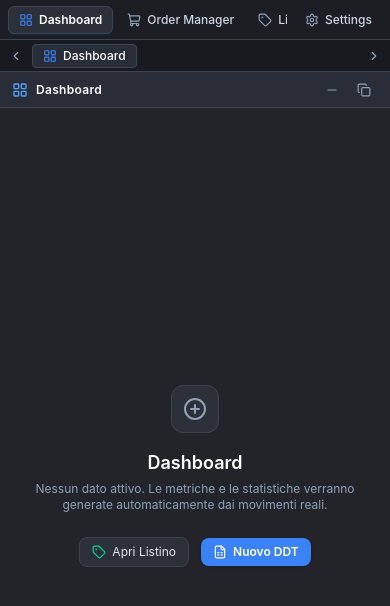
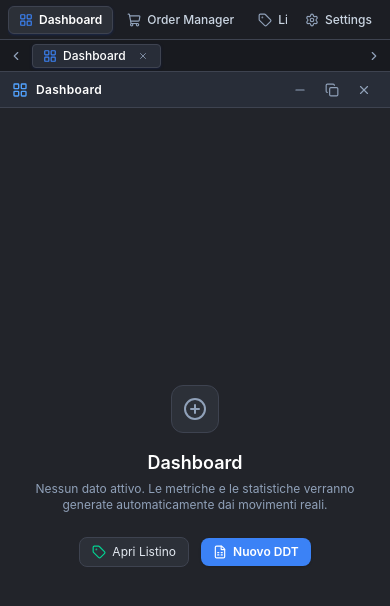
Before and after one commit to BricoC/Last, a React (Vite) app: page / in a window 390 px wide. Shown: the top 606 px of the page. Built offline with nearby package versions, Linux system fonts and the light colour scheme.

Commit message:
feat(desktop): restore close button X, add horizontal split, and implement Windows 11 Aero snap ghost preview with mouseup docking

```diff
--- a/src/shared/components/desktop/DesktopWindow.tsx
+++ b/src/shared/components/desktop/DesktopWindow.tsx
@@ -239,8 +239,7 @@ export const DesktopWindow: React.FC<DesktopWindowProps> = ({ window: win, rende
             {win.isMaximized ? <Copy className="w-3.5 h-3.5" /> : <Square className="w-3 h-3" />}
           </button>
 
-          {/* Chiudi Finestra */}
-          {win.closable && (
+          {/* Chiudi Finestra (sempre presente su tutte le finestre) */}
           <button
             type="button"
             onClick={(e) => {
@@ -252,7 +251,6 @@ export const DesktopWindow: React.FC<DesktopWindowProps> = ({ window: win, rende
           >
             <X className="w-3.5 h-3.5" />
           </button>
-          )}
         </div>
       </div>
 
--- a/src/shared/components/desktop/DesktopWorkspace.tsx
+++ b/src/shared/components/desktop/DesktopWorkspace.tsx
@@ -8,12 +8,25 @@ interface DesktopWorkspaceProps {
 }
 
 export const DesktopWorkspace: React.FC<DesktopWorkspaceProps> = ({ renderContent }) => {
-  const { windows, draggingWindowId, activeWindowId } = useWindowStore();
+  const { windows, draggingWindowId, activeWindowId, snapPreviewBounds } = useWindowStore();
 
   return (
     <div className="flex-1 relative w-full h-full overflow-hidden bg-[var(--background)] cursor-default">
       {/* Sfondo del Desktop con watermark discreto */}
       <div className="absolute inset-0 pointer-events-none bg-[radial-gradient(#3e4350_1px,transparent_1px)] [background-size:24px_24px] opacity-20" />
+
+      {/* Anteprima Istantanea Trasparente (Snap Ghost Preview stile Windows 11 - Punto 3) */}
+      {snapPreviewBounds && (
+        <div
+          style={{
+            left: `${snapPreviewBounds.x}px`,
+            top: `${snapPreviewBounds.y}px`,
+            width: `${snapPreviewBounds.width}px`,
+            height: `${snapPreviewBounds.height}px`,
+          }}
+          className="absolute z-[9985] rounded-xl bg-blue-500/25 border-2 border-blue-400 backdrop-blur-sm shadow-[0_0_28px_rgba(59,130,246,0.4)] transition-all duration-150 pointer-events-none"
+        />
+      )}
 
       {/* Flyout di Snap Layout Windows 11 in alto al centro */}
       <WindowsSnapFlyout targetWindowId={draggingWindowId || activeWindowId} />
--- a/src/shared/components/desktop/WindowsSnapFlyout.tsx
+++ b/src/shared/components/desktop/WindowsSnapFlyout.tsx
@@ -7,7 +7,7 @@ interface WindowsSnapFlyoutProps {
 }
 
 export const WindowsSnapFlyout: React.FC<WindowsSnapFlyoutProps> = ({ targetWindowId }) => {
-  const { snapWindowToSlot, isSnapFlyoutVisible, setSnapFlyoutVisible } = useWindowStore();
+  const { snapWindowToSlot, isSnapFlyoutVisible, setSnapFlyoutVisible, setHoveredSnapSlot } = useWindowStore();
 
   if (!isSnapFlyoutVisible || !targetWindowId) return null;
 
@@ -15,15 +15,27 @@ export const WindowsSnapFlyout: React.FC<WindowsSnapFlyoutProps> = ({ targetWind
     snapWindowToSlot(targetWindowId, slot);
   };
 
+  const slotProps = (slot: SnapSlotType, title: string) => ({
+    onMouseEnter: () => setHoveredSnapSlot(slot),
+    onMouseLeave: () => setHoveredSnapSlot(null),
+    onMouseUp: () => handleSelectSlot(slot),
+    onClick: () => handleSelectSlot(slot),
+    title,
+    className: "rounded bg-[#383b45] border border-[#4e5362] hover:bg-[#0078d4] hover:border-sky-300 transition-all cursor-default",
+  });
+
   return (
     <>
-      {/* Backdrop invisibile per chiudere il menu se si clicca fuori */}
+      {/* Backdrop invisibile per chiudere il menu se si rilascia o clicca fuori */}
       <div
-        onClick={() => setSnapFlyoutVisible(false)}
+        onClick={() => {
+          setSnapFlyoutVisible(false);
+          setHoveredSnapSlot(null);
+        }}
         className="fixed inset-0 z-[9990] bg-black/10"
       />
 
-      {/* Flyout di Snap Layouts (Stile Windows 11 nativo, ancorato al bordo superiore) */}
+      {/* Flyout di Snap Layouts (Stile Windows 11 nativo) */}
       <div
         onClick={(e) => e.stopPropagation()}
         className="absolute top-0 left-1/2 -translate-x-1/2 z-[9999] bg-[#202227]/98 backdrop-blur-xl border-x border-b border-[#444957] rounded-b-xl shadow-[0_12px_36px_rgba(0,0,0,0.85)] px-4 pt-2.5 pb-3 flex flex-col items-center select-none cursor-default animate-in fade-in slide-in-from-top-2 duration-150"
@@ -33,7 +45,10 @@ export const WindowsSnapFlyout: React.FC<WindowsSnapFlyoutProps> = ({ targetWind
           <span className="tracking-wide">Layout di Affiancamento (Windows 11)</span>
           <button
             type="button"
-            onClick={() => setSnapFlyoutVisible(false)}
+            onClick={() => {
+              setSnapFlyoutVisible(false);
+              setHoveredSnapSlot(null);
+            }}
             className="p-1 rounded hover:bg-slate-700/60 text-slate-400 hover:text-white transition-colors cursor-default"
             title="Chiudi"
           >
@@ -41,116 +56,47 @@ export const WindowsSnapFlyout: React.FC<WindowsSnapFlyoutProps> = ({ targetWind
           </button>
         </div>
 
-        {/* 6 Schemi di layout esattamente come nello screenshot Windows 11 */}
+        {/* Schemi di layout (Verticale, Orizzontale, Asimmetrico, 3 Colonne, 4 Quadranti) */}
         <div className="flex items-center space-x-2.5">
-          {/* 1. Layout: 50 / 50 (Due metà uguali) */}
+          {/* 1. Layout: 50 / 50 Verticale (Sinistra / Destra) */}
           <div className="w-[84px] h-[64px] p-1 rounded-lg border border-[#444957] bg-[#282a31] flex space-x-1">
-            <div
-              onClick={() => handleSelectSlot("left-half")}
-              className="flex-1 h-full rounded bg-[#383b45] border border-[#4e5362] hover:bg-[#0078d4] hover:border-sky-300 transition-all cursor-default"
-              title="Metà Sinistra (50%)"
-            />
-            <div
-              onClick={() => handleSelectSlot("right-half")}
-              className="flex-1 h-full rounded bg-[#383b45] border border-[#4e5362] hover:bg-[#0078d4] hover:border-sky-300 transition-all cursor-default"
-              title="Metà Destra (50%)"
-            />
+            <div {...slotProps("left-half", "Affianca a Sinistra (50%)")} className={slotProps("left-half", "").className + " flex-1 h-full"} />
+            <div {...slotProps("right-half", "Affianca a Destra (50%)")} className={slotProps("right-half", "").className + " flex-1 h-full"} />
           </div>
 
-          {/* 2. Layout: 65 / 35 (Asimmetrico) */}
-          <div className="w-[84px] h-[64px] p-1 rounded-lg border border-[#444957] bg-[#282a31] flex space-x-1">
-            <div
-              onClick={() => handleSelectSlot("left-two-thirds")}
-              className="w-[62%] h-full rounded bg-[#383b45] border border-[#4e5362] hover:bg-[#0078d4] hover:border-sky-300 transition-all cursor-default"
-              title="Colonna Principale Sinistra (65%)"
-            />
-            <div
-              onClick={() => handleSelectSlot("right-one-third")}
-              className="w-[38%] h-full rounded bg-[#383b45] border border-[#4e5362] hover:bg-[#0078d4] hover:border-sky-300 transition-all cursor-default"
-              title="Colonna Secondaria Destra (35%)"
-            />
+          {/* 2. Layout: 50 / 50 Orizzontale (Alto / Basso - Punto 2) */}
+          <div className="w-[84px] h-[64px] p-1 rounded-lg border border-[#444957] bg-[#282a31] flex flex-col space-y-1">
+            <div {...slotProps("top-half", "Affianca in Alto (50%)")} className={slotProps("top-half", "").className + " w-full flex-1"} />
+            <div {...slotProps("bottom-half", "Affianca in Basso (50%)")} className={slotProps("bottom-half", "").className + " w-full flex-1"} />
           </div>
 
-          {/* 3. Layout: 3 Colonne (25% / 50% / 25%) */}
+          {/* 3. Layout: 65 / 35 (Asimmetrico) */}
           <div className="w-[84px] h-[64px] p-1 rounded-lg border border-[#444957] bg-[#282a31] flex space-x-1">
-            <div
-              onClick={() => handleSelectSlot("three-col-left")}
-              className="w-1/4 h-full rounded bg-[#383b45] border border-[#4e5362] hover:bg-[#0078d4] hover:border-sky-300 transition-all cursor-default"
-              title="Colonna Sinistra (25%)"
-            />
-            <div
-              onClick={() => handleSelectSlot("three-col-mid")}
-              className="w-2/4 h-full rounded bg-[#383b45] border border-[#4e5362] hover:bg-[#0078d4] hover:border-sky-300 transition-all cursor-default"
-              title="Colonna Centrale (50%)"
-            />
-            <div
-              onClick={() => handleSelectSlot("three-col-right")}
-              className="w-1/4 h-full rounded bg-[#383b45] border border-[#4e5362] hover:bg-[#0078d4] hover:border-sky-300 transition-all cursor-default"
-              title="Colonna Destra (25%)"
-            />
+            <div {...slotProps("left-two-thirds", "Colonna Principale Sinistra (65%)")} className={slotProps("left-two-thirds", "").className + " w-[62%] h-full"} />
+            <div {...slotProps("right-one-third", "Colonna Secondaria Destra (35%)")} className={slotProps("right-one-third", "").className + " w-[38%] h-full"} />
           </div>
 
-          {/* 4. Layout: 3 Colonne Uguali (33% / 33% / 33%) */}
+          {/* 4. Layout: 3 Colonne (25% / 50% / 25%) */}
           <div className="w-[84px] h-[64px] p-1 rounded-lg border border-[#444957] bg-[#282a31] flex space-x-1">
-            <div
-              onClick={() => handleSelectSlot("three-col-left")}
-              className="flex-1 h-full rounded bg-[#383b45] border border-[#4e5362] hover:bg-[#0078d4] hover:border-sky-300 transition-all cursor-default"
-              title="Colonna Sinistra (33%)"
-            />
-            <div
-              onClick={() => handleSelectSlot("three-col-mid")}
-              className="flex-1 h-full rounded bg-[#383b45] border border-[#4e5362] hover:bg-[#0078d4] hover:border-sky-300 transition-all cursor-default"
-              title="Colonna Centrale (33%)"
-            />
-            <div
-              onClick={() => handleSelectSlot("three-col-right")}
-              className="flex-1 h-full rounded bg-[#383b45] border border-[#4e5362] hover:bg-[#0078d4] hover:border-sky-300 transition-all cursor-default"
-              title="Colonna Destra (33%)"
-            />
+            <div {...slotProps("three-col-left", "Colonna Sinistra (25%)")} className={slotProps("three-col-left", "").className + " w-1/4 h-full"} />
+            <div {...slotProps("three-col-mid", "Colonna Centrale (50%)")} className={slotProps("three-col-mid", "").className + " w-2/4 h-full"} />
+            <div {...slotProps("three-col-right", "Colonna Destra (25%)")} className={slotProps("three-col-right", "").className + " w-1/4 h-full"} />
           </div>
 
           {/* 5. Layout: 4 Quadranti (2 x 2) */}
           <div className="w-[84px] h-[64px] p-1 rounded-lg border border-[#444957] bg-[#282a31] grid grid-cols-2 gap-1">
-            <div
-              onClick={() => handleSelectSlot("top-left")}
-              className="h-full rounded bg-[#383b45] border border-[#4e5362] hover:bg-[#0078d4] hover:border-sky-300 transition-all cursor-default"
-              title="In alto a sinistra"
-            />
-            <div
-              onClick={() => handleSelectSlot("top-right")}
-              className="h-full rounded bg-[#383b45] border border-[#4e5362] hover:bg-[#0078d4] hover:border-sky-300 transition-all cursor-default"
-              title="In alto a destra"
-            />
-            <div
-              onClick={() => handleSelectSlot("bottom-left")}
-              className="h-full rounded bg-[#383b45] border border-[#4e5362] hover:bg-[#0078d4] hover:border-sky-300 transition-all cursor-default"
-              title="In basso a sinistra"
-            />
-            <div
-              onClick={() => handleSelectSlot("bottom-right")}
-              className="h-full rounded bg-[#383b45] border border-[#4e5362] hover:bg-[#0078d4] hover:border-sky-300 transition-all cursor-default"
-              title="In basso a destra"
-            />
+            <div {...slotProps("top-left", "In alto a sinistra")} className={slotProps("top-left", "").className + " h-full"} />
+            <div {...slotProps("top-right", "In alto a destra")} className={slotProps("top-right", "").className + " h-full"} />
+            <div {...slotProps("bottom-left", "In basso a sinistra")} className={slotProps("bottom-left", "").className + " h-full"} />
+            <div {...slotProps("bottom-right", "In basso a destra")} className={slotProps("bottom-right", "").className + " h-full"} />
           </div>
 
           {/* 6. Layout: Sinistra intera + 2 Destra */}
           <div className="w-[84px] h-[64px] p-1 rounded-lg border border-[#444957] bg-[#282a31] flex space-x-1">
-            <div
-              onClick={() => handleSelectSlot("left-half")}
-              className="w-1/2 h-full rounded bg-[#383b45] border border-[#4e5362] hover:bg-[#0078d4] hover:border-sky-300 transition-all cursor-default"
-              title="Metà Sinistra (50%)"
-            />
+            <div {...slotProps("left-half", "Metà Sinistra Intera (50%)")} className={slotProps("left-half", "").className + " w-1/2 h-full"} />
             <div className="w-1/2 h-full flex flex-col space-y-1">
-              <div
-                onClick={() => handleSelectSlot("top-right")}
-                className="flex-1 rounded bg-[#383b45] border border-[#4e5362] hover:bg-[#0078d4] hover:border-sky-300 transition-all cursor-default"
-                title="In alto a destra"
-              />
-              <div
-                onClick={() => handleSelectSlot("bottom-right")}
-                className="flex-1 rounded bg-[#383b45] border border-[#4e5362] hover:bg-[#0078d4] hover:border-sky-300 transition-all cursor-default"
-                title="In basso a destra"
-              />
+              <div {...slotProps("top-right", "In alto a destra")} className={slotProps("top-right", "").className + " flex-1"} />
+              <div {...slotProps("bottom-right", "In basso a destra")} className={slotProps("bottom-right", "").className + " flex-1"} />
             </div>
           </div>
         </div>
--- a/src/shared/components/navigation/TopNavBar.tsx
+++ b/src/shared/components/navigation/TopNavBar.tsx
@@ -14,6 +14,7 @@ import {
   Users,
   Settings as SettingsIcon,
   Columns2,
+  Rows2,
   Grid2X2,
   Layers,
   Minimize2,
@@ -32,6 +33,7 @@ export const TopNavBar: React.FC = () => {
     openWindow,
     activeWindowId,
     tileSideBySide,
+    tileHorizontal,
     tileGrid,
     cascadeWindows,
     toggleShowDesktop,
@@ -93,9 +95,17 @@ export const TopNavBar: React.FC = () => {
             type="button"
             onClick={tileSideBySide}
             className="p-1 rounded text-slate-400 hover:text-white hover:bg-[#2c3038] transition-colors cursor-default"
-            title="Affianca finestre (50 / 50)"
+            title="Affianca finestre verticalmente (50 / 50)"
           >
             <Columns2 className="w-3.5 h-3.5" />
+          </button>
+          <button
+            type="button"
+            onClick={tileHorizontal}
+            className="p-1 rounded text-slate-400 hover:text-white hover:bg-[#2c3038] transition-colors cursor-default"
+            title="Affianca finestre orizzontalmente (50 / 50)"
+          >
+            <Rows2 className="w-3.5 h-3.5" />
           </button>
           <button
             type="button"
--- a/src/shared/stores/useWindowStore.ts
+++ b/src/shared/stores/useWindowStore.ts
@@ -18,6 +18,8 @@ export interface WindowItem {
 export type SnapSlotType =
   | "left-half"
   | "right-half"
+  | "top-half"
+  | "bottom-half"
   | "left-two-thirds"
   | "right-one-third"
   | "three-col-left"
@@ -28,6 +30,40 @@ export type SnapSlotType =
   | "bottom-left"
   | "bottom-right";
 
+export function getSnapSlotBounds(slot: SnapSlotType): { x: number; y: number; width: number; height: number } {
+  const desktopW = window.innerWidth;
+  const desktopH = window.innerHeight - 72;
+
+  switch (slot) {
+    case "left-half":
+      return { x: 0, y: 0, width: Math.floor(desktopW / 2), height: desktopH };
+    case "right-half":
+      return { x: Math.floor(desktopW / 2), y: 0, width: Math.ceil(desktopW / 2), height: desktopH };
+    case "top-half":
+      return { x: 0, y: 0, width: desktopW, height: Math.floor(desktopH / 2) };
+    case "bottom-half":
+      return { x: 0, y: Math.floor(desktopH / 2), width: desktopW, height: Math.ceil(desktopH / 2) };
+    case "left-two-thirds":
+      return { x: 0, y: 0, width: Math.floor((desktopW * 2) / 3), height: desktopH };
+    case "right-one-third":
+      return { x: Math.floor((desktopW * 2) / 3), y: 0, width: Math.ceil(desktopW / 3), height: desktopH };
+    case "three-col-left":
+      return { x: 0, y: 0, width: Math.floor(desktopW / 3), height: desktopH };
+    case "three-col-mid":
+      return { x: Math.floor(desktopW / 3), y: 0, width: Math.floor(desktopW / 3), height: desktopH };
+    case "three-col-right":
+      return { x: Math.floor((desktopW * 2) / 3), y: 0, width: Math.ceil(desktopW / 3), height: desktopH };
+    case "top-left":
+      return { x: 0, y: 0, width: Math.floor(desktopW / 2), height: Math.floor(desktopH / 2) };
+    case "top-right":
+      return { x: Math.floor(desktopW / 2), y: 0, width: Math.ceil(desktopW / 2), height: Math.floor(desktopH / 2) };
+    case "bottom-left":
+      return { x: 0, y: Math.floor(desktopH / 2), width: Math.floor(desktopW / 2), height: Math.ceil(desktopH / 2) };
+    case "bottom-right":
+      return { x: Math.floor(desktopW / 2), y: Math.floor(desktopH / 2), width: Math.ceil(desktopW / 2), height: Math.ceil(desktopH / 2) };
+  }
+}
+
 interface WindowState {
   windows: WindowItem[];
   activeWindowId: string | null;
@@ -35,6 +71,7 @@ interface WindowState {
   lastVisibleWindowIds: string[];
   draggingWindowId: string | null;
   isSnapFlyoutVisible: boolean;
+  snapPreviewBounds: { x: number; y: number; width: number; height: number } | null;
 
   // Actions
   openWindow: (item: {
@@ -57,19 +94,20 @@ interface WindowState {
 
   setDraggingWindowId: (id: string | null) => void;
   setSnapFlyoutVisible: (visible: boolean) => void;
+  setHoveredSnapSlot: (slot: SnapSlotType | null) => void;
   snapWindowToSlot: (id: string, slot: SnapSlotType) => void;
 
-  // Toggle Mostra Desktop (Minimizza/Ripristina tutto stile pulsante Windows)
   toggleShowDesktop: () => void;
   areAllWindowsMinimized: () => boolean;
 
   // Layout Presets
   tileSideBySide: () => void;
+  tileHorizontal: () => void;
   tileGrid: () => void;
   cascadeWindows: () => void;
 }
 
-// All'avvio la dashboard è sempre a dimensione massima (punto 5)
+// Tutte le finestre sono chiudibili (Punto 1) e aprono sempre massimizzate (Punto 5)
 const DEFAULT_DASHBOARD_WINDOW: WindowItem = {
   id: "dashboard",
   title: "Dashboard",
@@ -82,7 +120,7 @@ const DEFAULT_DASHBOARD_WINDOW: WindowItem = {
   zIndex: 10,
   isMinimized: false,
   isMaximized: true,
-  closable: false,
+  closable: true,
 };
 
 export const useWindowStore = create<WindowState>((set, get) => ({
@@ -92,13 +130,13 @@ export const useWindowStore = create<WindowState>((set, get) => ({
   lastVisibleWindowIds: ["dashboard"],
   draggingWindowId: null,
   isSnapFlyoutVisible: false,
+  snapPreviewBounds: null,
 
   openWindow: (item) => {
     const { windows, nextZIndex } = get();
     const existing = windows.find((w) => w.id === item.id);
 
     if (existing) {
-      // Finestra già aperta: portala in primo piano e ripristina se minimizzata
       set({
         activeWindowId: existing.id,
         nextZIndex: nextZIndex + 1,
@@ -115,7 +153,6 @@ export const useWindowStore = create<WindowState>((set, get) => ({
     const defaultW = item.defaultWidth ?? 960;
     const defaultH = item.defaultHeight ?? 620;
 
-    // Quando apro le finestre sono SEMPRE in dimensione massima (punto 5)
     const newWindow: WindowItem = {
       id: item.id,
       title: item.title,
@@ -128,7 +165,7 @@ export const useWindowStore = create<WindowState>((set, get) => ({
       zIndex: nextZIndex + 1,
       isMinimized: false,
       isMaximized: true,
-      closable: item.closable ?? true,
+      closable: true,
     };
 
     set({
@@ -140,9 +177,6 @@ export const useWindowStore = create<WindowState>((set, get) => ({
 
   closeWindow: (id) => {
     const { windows, activeWindowId } = get();
-    const target = windows.find((w) => w.id === id);
-    if (!target || !target.closable) return;
-
     const remaining = windows.filter((w) => w.id !== id);
     let nextActiveId = activeWindowId;
 
@@ -207,7 +241,18 @@ export const useWindowStore = create<WindowState>((set, get) => ({
   },
 
   setSnapFlyoutVisible: (visible) => {
-    set({ isSnapFlyoutVisible: visible });
+    set({
+      isSnapFlyoutVisible: visible,
+      snapPreviewBounds: visible ? get().snapPreviewBounds : null,
+    });
+  },
+
+  setHoveredSnapSlot: (slot) => {
+    if (!slot) {
+      set({ snapPreviewBounds: null });
+    } else {
+      set({ snapPreviewBounds: getSnapSlotBounds(slot) });
+    }
   },
 
   snapWindowToSlot: (id, slot) => {
@@ -215,51 +260,13 @@ export const useWindowStore = create<WindowState>((set, get) => ({
     const target = windows.find((w) => w.id === id);
     if (!target) return;
 
-    const desktopW = window.innerWidth;
-    const desktopH = window.innerHeight - 72; // altezza totale al netto delle barre superiori
-
-    let bounds = { x: 0, y: 0, width: desktopW, height: desktopH };
-
-    switch (slot) {
-      case "left-half":
-        bounds = { x: 0, y: 0, width: Math.floor(desktopW / 2), height: desktopH };
-        break;
-      case "right-half":
-        bounds = { x: Math.floor(desktopW / 2), y: 0, width: Math.ceil(desktopW / 2), height: desktopH };
-        break;
-      case "left-two-thirds":
-        bounds = { x: 0, y: 0, width: Math.floor((desktopW * 2) / 3), height: desktopH };
-        break;
-      case "right-one-third":
-        bounds = { x: Math.floor((desktopW * 2) / 3), y: 0, width: Math.ceil(desktopW / 3), height: desktopH };
-        break;
-      case "three-col-left":
-        bounds = { x: 0, y: 0, width: Math.floor(desktopW / 3), height: desktopH };
-        break;
-      case "three-col-mid":
-        bounds = { x: Math.floor(desktopW / 3), y: 0, width: Math.floor(desktopW / 3), height: desktopH };
-        break;
-      case "three-col-right":
-        bounds = { x: Math.floor((desktopW * 2) / 3), y: 0, width: Math.ceil(desktopW / 3), height: desktopH };
-        break;
-      case "top-left":
-        bounds = { x: 0, y: 0, width: Math.floor(desktopW / 2), height: Math.floor(desktopH / 2) };
-        break;
-      case "top-right":
-        bounds = { x: Math.floor(desktopW / 2), y: 0, width: Math.ceil(desktopW / 2), height: Math.floor(desktopH / 2) };
-        break;
-      case "bottom-left":
-        bounds = { x: 0, y: Math.floor(desktopH / 2), width: Math.floor(desktopW / 2), height: Math.ceil(desktopH / 2) };
-        break;
-      case "bottom-right":
-        bounds = { x: Math.floor(desktopW / 2), y: Math.floor(desktopH / 2), width: Math.ceil(desktopW / 2), height: Math.ceil(desktopH / 2) };
-        break;
-    }
+    const bounds = getSnapSlotBounds(slot);
 
     set({
       nextZIndex: nextZIndex + 1,
       isSnapFlyoutVisible: false,
       draggingWindowId: null,
+      snapPreviewBounds: null,
       windows: windows.map((w) =>
         w.id === id
           ? {
@@ -284,7 +291,6 @@ export const useWindowStore = create<WindowState>((set, get) => ({
     const { windows, lastVisibleWindowIds, areAllWindowsMinimized } = get();
 
     if (areAllWindowsMinimized()) {
-      // Tutte le finestre sono minimizzate: ripristina quelle che erano visibili (punto 4)
       set({
         windows: windows.map((w) => ({
           ...w,
@@ -293,7 +299,6 @@ export const useWindowStore = create<WindowState>((set, get) => ({
         activeWindowId: lastVisibleWindowIds[lastVisibleWindowIds.length - 1] || null,
       });
     } else {
-      // Salva le finestre attualmente visibili e minimizza tutto sul desktop
       const visibleIds = windows.filter((w) => !w.isMinimized).map((w) => w.id);
       set({
         lastVisibleWindowIds: visibleIds.length > 0 ? visibleIds : ["dashboard"],
@@ -310,8 +315,8 @@ export const useWindowStore = create<WindowState>((set, get) => ({
 
     const desktopW = window.innerWidth;
     const desktopH = window.innerHeight - 72;
+    const halfW = Math.floor(desktopW / 2);
 
-    const halfW = Math.floor(desktopW / 2);
     set({
       nextZIndex: nextZIndex + 1,
       windows: windows.map((w) => {
@@ -320,6 +325,29 @@ export const useWindowStore = create<WindowState>((set, get) => ({
         }
         if (activeList[1] && w.id === activeList[1].id) {
           return { ...w, x: halfW, y: 0, width: halfW, height: desktopH, isMaximized: false, isMinimized: false, zIndex: nextZIndex + 1 };
+        }
+        return w;
+      }),
+    });
+  },
+
+  tileHorizontal: () => {
+    const { windows, nextZIndex } = get();
+    const activeList = windows.filter((w) => !w.isMinimized);
+    if (activeList.length === 0) return;
+
+    const desktopW = window.innerWidth;
+    const desktopH = window.innerHeight - 72;
+    const halfH = Math.floor(desktopH / 2);
+
+    set({
+      nextZIndex: nextZIndex + 1,
+      windows: windows.map((w) => {
+        if (w.id === activeList[0].id) {
+          return { ...w, x: 0, y: 0, width: desktopW, height: halfH, isMaximized: false, isMinimized: false, zIndex: nextZIndex + 1 };
+        }
+        if (activeList[1] && w.id === activeList[1].id) {
+          return { ...w, x: 0, y: halfH, width: desktopW, height: halfH, isMaximized: false, isMinimized: false, zIndex: nextZIndex + 1 };
         }
         return w;
       }),
```
Lines whose indentation alone changed are shown as unchanged.
